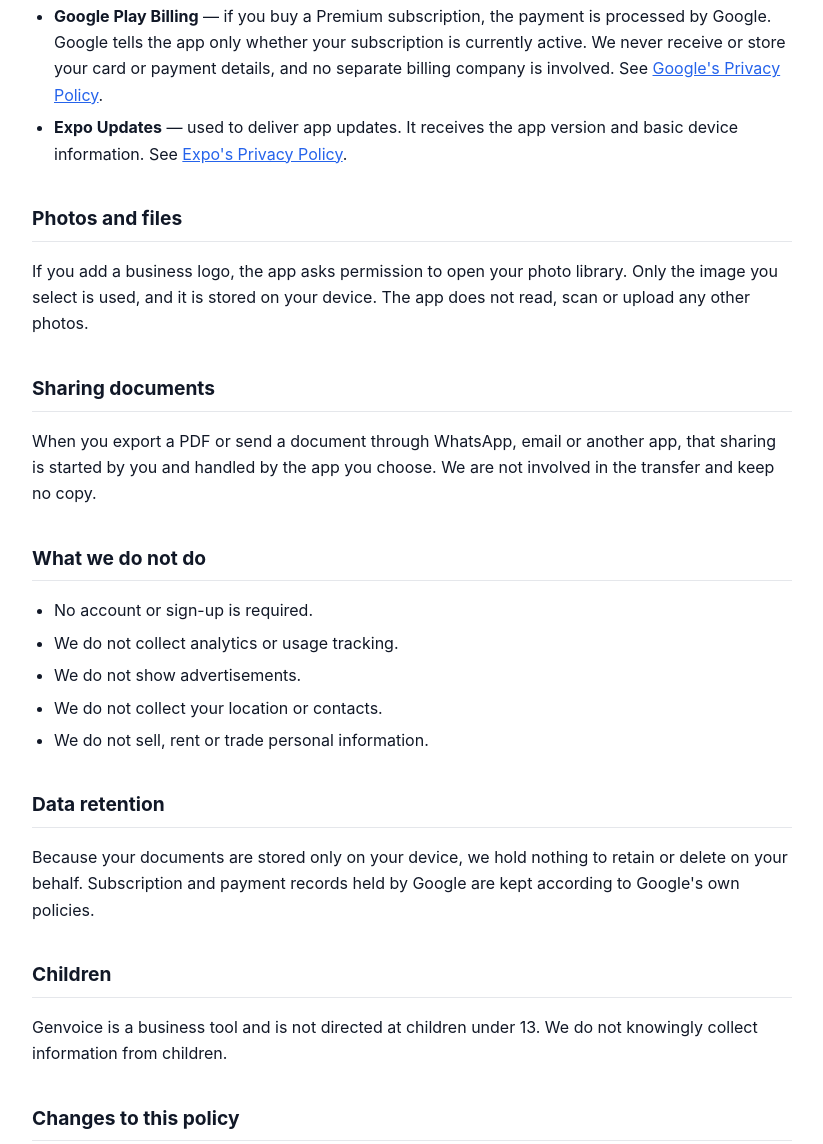
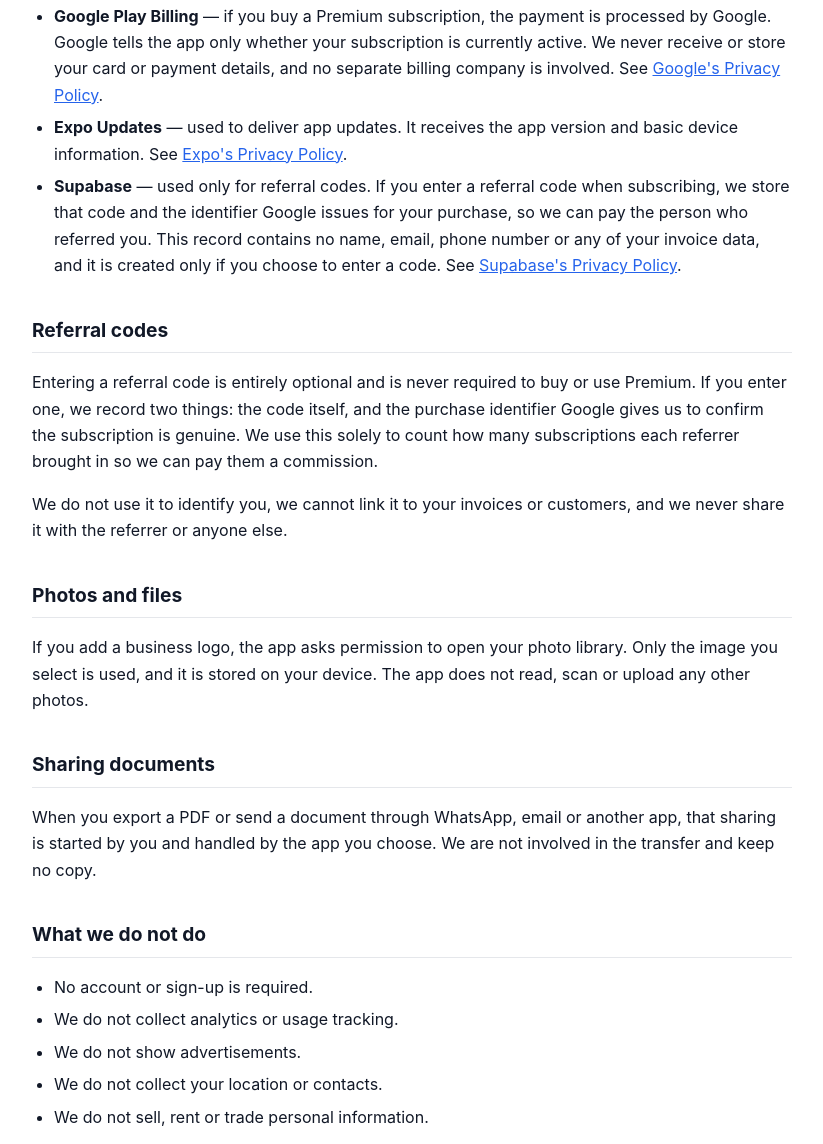
Before and after one commit to unsurep/genvoice-legal, a plain HTML site: page index.html in a window 1280 px wide. Shown: the part 910-2054 px from the top of the page, without its empty margins (228-1051 px from the left). Drawn offline with Linux system fonts and the light colour scheme.

Commit message:
Add files via upload

```diff
--- a/index.html
+++ b/index.html
@@ -80,7 +80,28 @@
     version and basic device information. See
     <a href="https://expo.dev/privacy">Expo's Privacy Policy</a>.
   </li>
+  <li>
+    <strong>Supabase</strong> — used only for referral codes. If you enter a
+    referral code when subscribing, we store that code and the identifier Google
+    issues for your purchase, so we can pay the person who referred you. This
+    record contains no name, email, phone number or any of your invoice data, and
+    it is created only if you choose to enter a code. See
+    <a href="https://supabase.com/privacy">Supabase's Privacy Policy</a>.
+  </li>
 </ul>
+
+<h2>Referral codes</h2>
+<p>
+  Entering a referral code is entirely optional and is never required to buy or use
+  Premium. If you enter one, we record two things: the code itself, and the purchase
+  identifier Google gives us to confirm the subscription is genuine. We use this
+  solely to count how many subscriptions each referrer brought in so we can pay them
+  a commission.
+</p>
+<p>
+  We do not use it to identify you, we cannot link it to your invoices or customers,
+  and we never share it with the referrer or anyone else.
+</p>
 
 <h2>Photos and files</h2>
 <p>
@@ -107,9 +128,14 @@
 
 <h2>Data retention</h2>
 <p>
-  Because your documents are stored only on your device, we hold nothing to retain
-  or delete on your behalf. Subscription and payment records held by Google are
-  kept according to Google's own policies.
+  Your documents are stored only on your device, so there is nothing for us to
+  retain or delete on your behalf. Subscription and payment records held by Google
+  are kept according to Google's own policies.
+</p>
+<p>
+  If you entered a referral code, that record is kept for as long as we need it to
+  calculate and pay commission, and can be deleted on request — see
+  <a href="./delete-data.html">Delete Your Data</a>.
 </p>
 
 <h2>Children</h2>
```
Also changed, not shown: delete-data.html (+9 -2 lines).
